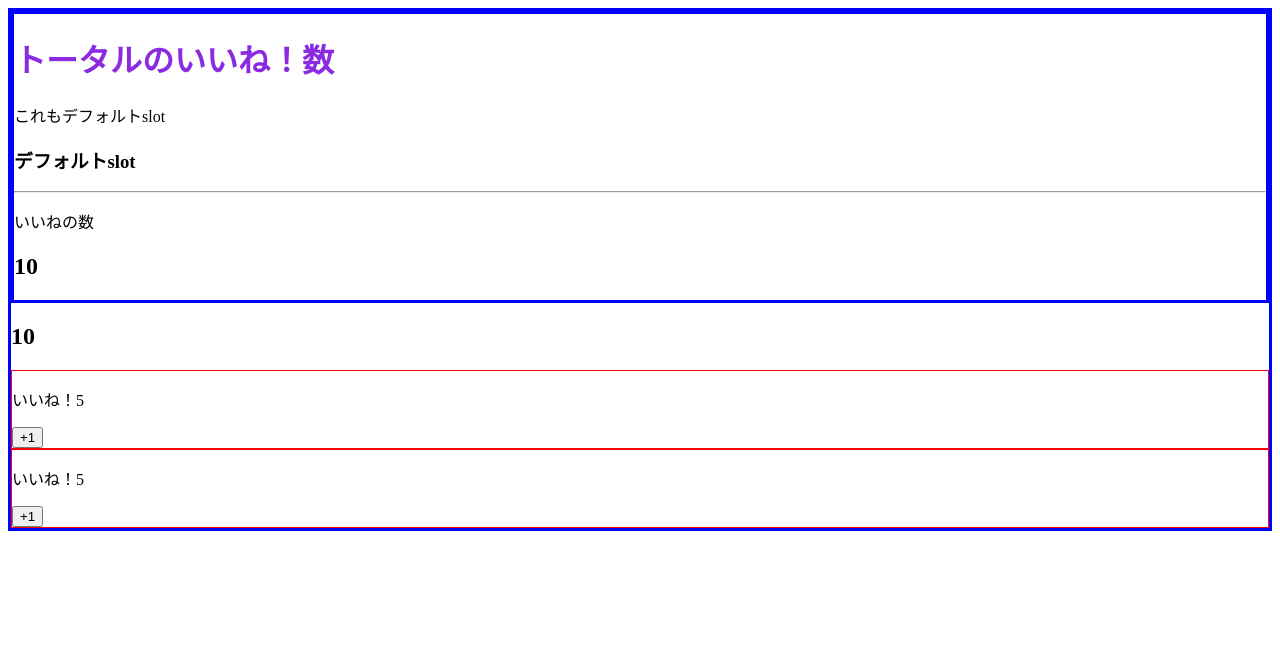
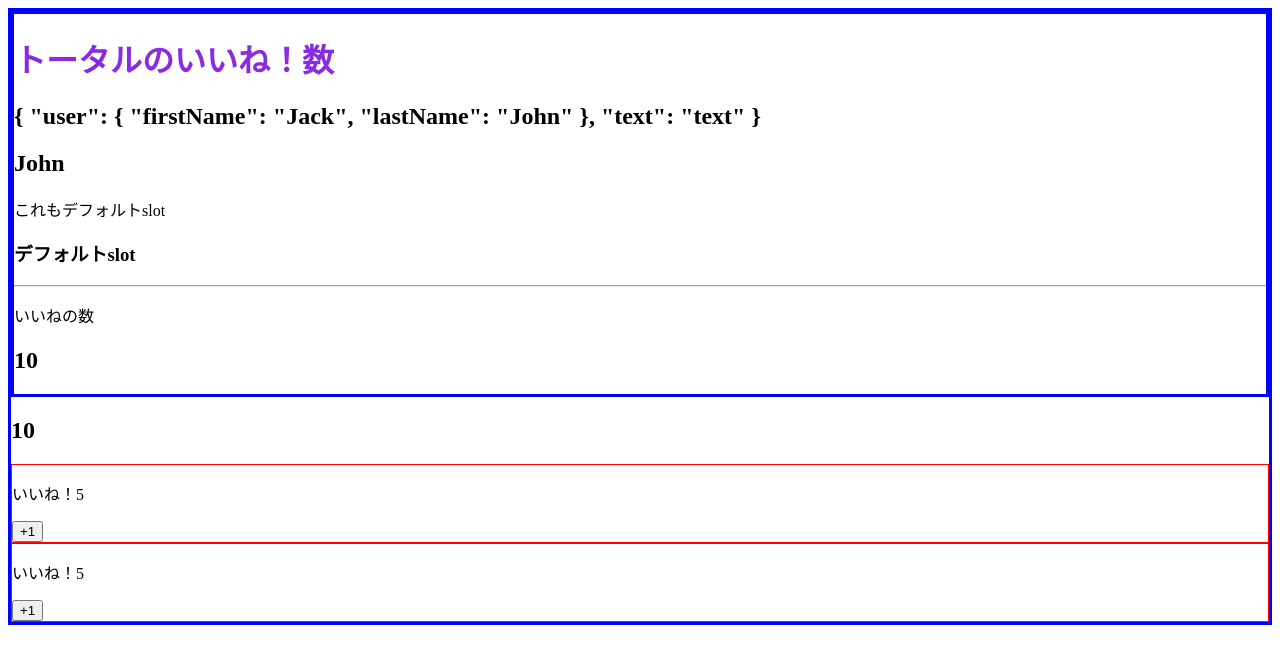
Before and after one commit to kazu-0226/sample-vue-project2, a Vue app: page / in a window 1280 px wide. Shown: the top 664 px of the page. Built offline with nearby package versions, Linux system fonts and the light colour scheme.

Commit message:
slotプロパティ

```diff
--- a/src/App.vue
+++ b/src/App.vue
@@ -10,8 +10,11 @@
         </template>
        -->
       <p>これもデフォルトslot</p>
-      <template v-slot:title>
+      <!-- 子コンポーネントのデータをv-slotディレクティブで受取、利用できる -->
+      <template v-slot:title="slotProps">
         <h1>トータルのいいね！数</h1>
+        <h2>{{ slotProps }}</h2>
+        <h2>{{ slotProps.user.lastName}}</h2>
       </template>
       <!-- 名前付きtemplate意外に記載するとデフォルトとなる -->
       <h3>デフォルトslot</h3>
--- a/src/components/LikeHeader.vue
+++ b/src/components/LikeHeader.vue
@@ -2,7 +2,8 @@
     <div>
         <!-- slotはHTMLのtemplateを受け取ることができる -->
         <!-- name属性を追加して受け取る箇所を指定 -->
-        <slot name="title">
+        <!-- 子コンポーネントのslotにv-bindでデータを指定 -->
+        <slot name="title" v-bind:user="user" text="text">
             <!-- slotに渡されるテンプレートが定義されていない場合は、表示されるオールバックコンテンツ -->
             <h2>デフォルトのタイトル</h2>
         </slot>
@@ -22,7 +23,15 @@
 <script>
 export default {
 // propsはデータやstring
-  props: ["headerText"]
+// props: ["headerText"]
+data(){
+    return{
+        user: {
+            firstName: 'Jack',
+            lastName: 'John'
+        }
+    }
+}
 }
 </script>
 
```
